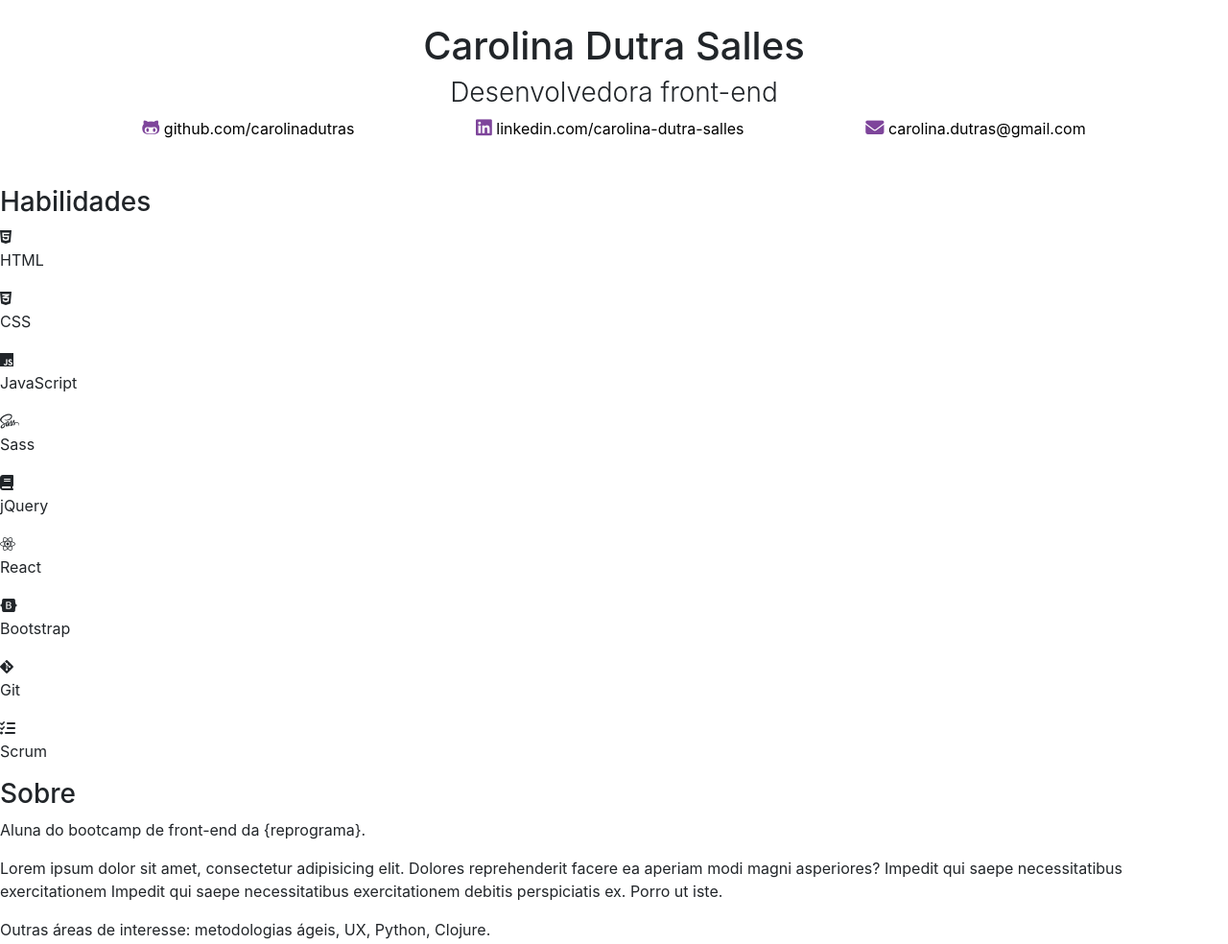
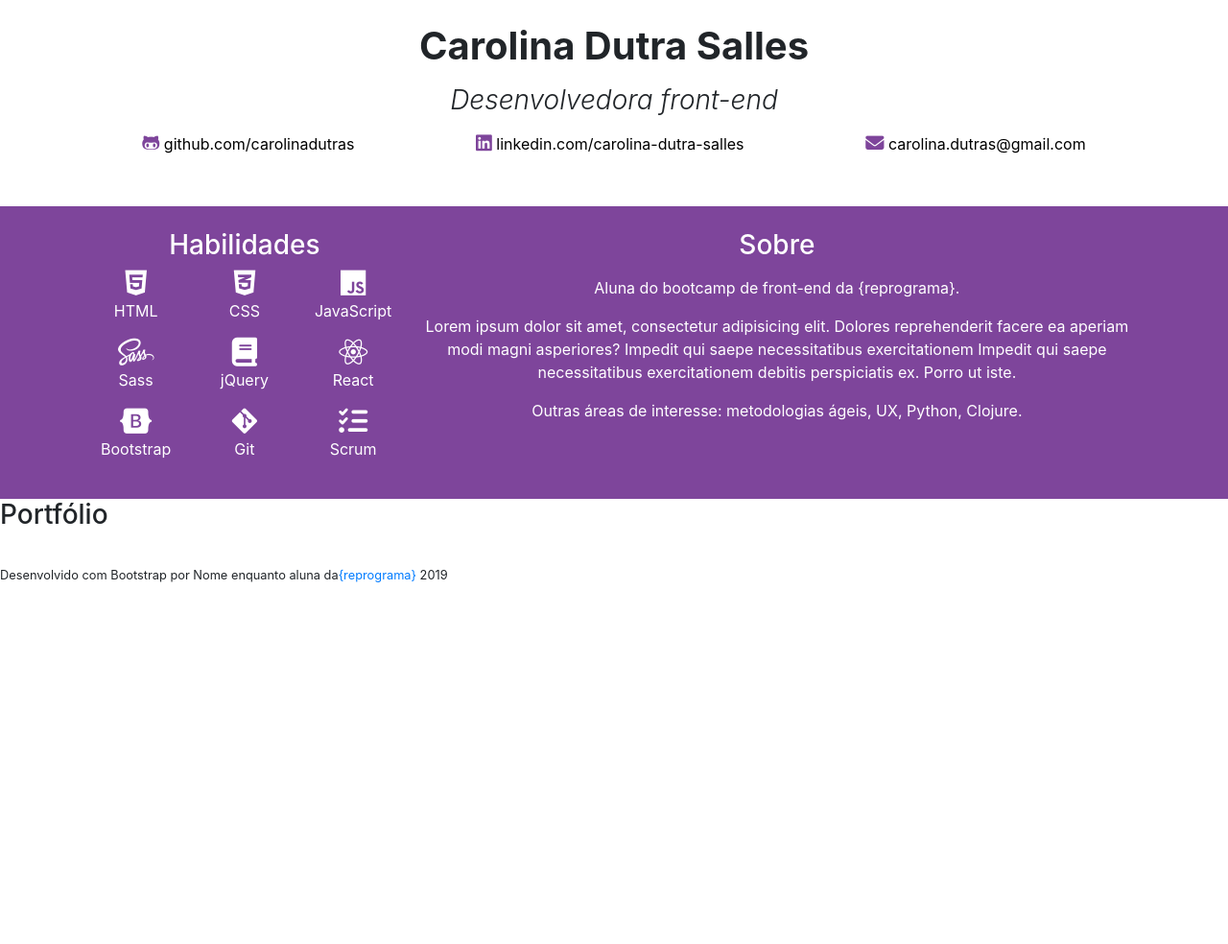
Before and after one commit to carolinadutras/carolinadutras.github.io, a plain HTML site: page index.html in a window 1280 px wide. Shown: the part 560-1544 px from the top of the page at 96% size. After the commit the page ends 1170 px from the top, so only its background shows below. Drawn offline with Linux system fonts and the light colour scheme.

Commit message:
fiz a section com habilidades e sobre usando grid do bootstrap

```diff
--- a/index.html
+++ b/index.html
@@ -1,5 +1,5 @@
 <!DOCTYPE html>
-<!-- <html lang=""> -->
+<html lang="pt-br">
 <head>
     <meta charset="UTF-8">
     <!-- adicionar a meta tag responsiva do bootstrap aqui! -->
@@ -16,22 +16,28 @@
 </head>
 <body>
     <!-- nav -->
+    <nav class="navbar navbar-expand-lg navbar-light text-white bg-roxo ">
 
+        <div class="container ">
 
-    <nav class="navbar navbar-expand-lg navbar-light bg-roxo ">
-        <div class="container ">
             <a class="navbar-brand text-white" href="#">{re<span class="font-weight-light font">programa</span>}</a>
+
             <button class="navbar-toggler" type="button" data-toggle="collapse" data-target="#navbarNav" aria-controls="navbarNav" aria-expanded="false" aria-label="Alterna navegação">
                 <span class="navbar-toggler-icon"></span>
             </button>
+
             <div class="collapse navbar-collapse justify-content-end" id="navbarNav">
+
                 <ul class="navbar-nav">
+
                     <li class="nav-item ">
-                        <a class="nav-link text-white cor-nav a-nav-link" href="#">Sobre </a>
+                        <a class="nav-link text-white cor-nav a-nav-link nav-detail" href="#">Sobre </a>
                     </li>
+
                     <li class="nav-item">
                         <a class="nav-link text-white" href="#">Habilidades</a>
                     </li>
+
                     <li class="nav-item">
                         <a class="nav-link text-white" href="#">Portfólio</a>
                     </li>
@@ -39,15 +45,11 @@
                 </ul>
             </div>
         </div>
+
     </nav>
-       <!-- nav -->
 
-        <!-- <img src="" alt=""> -->
+    <header>
 
-
-
-    <!-- header -->
-    <header>
         <!-- carousel -->
         <div id="carouselExampleControls" class="carousel slide" data-ride="carousel" data-interval='3000'>
             <div class="carousel-inner">
@@ -62,7 +64,6 @@
                 </div>
             </div>
 
-
             <a class="carousel-control-prev" href="#carouselExampleControls" role="button" data-slide="prev">
                 <span class="carousel-control-prev-icon" aria-hidden="true"></span>
                 <span class="sr-only">Anterior</span>
@@ -73,77 +74,122 @@
             </a>
         </div>
 
-
         <!-- contato -->
         <section class="py-5">
             <div class="container text-center" >
-                <h1>Carolina Dutra Salles</h1>
-                <h3 class="font-weight-light">Desenvolvedora front-end</h3>
-                <div class="d-flex justify-content-around social-medias">
+
+                <h1 class="font-weight-bold">Carolina Dutra Salles</h1>
+
+                <h3 class="font-weight-light font-italic py-2">Desenvolvedora front-end</h3>
+
+                <div class="d-flex flex-column flex-lg-row justify-content-around social-medias">
+
                     <a href="https://github.com/carolinadutras" target="_blank">
-                    <i class="fab fa-github-alt"></i>
+                        <i class="fab fa-github-alt  mb-2"></i>
                         <span>github.com/carolinadutras</span>
                     </a>
+
                     <a href="https://www.linkedin.com/in/carolina-dutra-salles-b5867a83/" target="_blank">
-                    <i class="fab fa-linkedin"></i>
+                        <i class="fab fa-linkedin  mb-2 habilits"></i>
                         <span >linkedin.com/carolina-dutra-salles</span>
                     </a>
+
                     <a href="https://github.com/carolinadutras" target="_blank">
-                    <i class="fas fa-envelope"></i>
+                        <i class="fas fa-envelope  mb-2"></i>
                         <span>carolina.dutras@gmail.com</span>
                     </a>
+
                 </div>
+
             </div>
         </section>
     </header>
+    <!-- seções - habilidades e sobre -->
+    <section class="text-center bg-roxo py-4 text-white">
 
-    <!-- seções - habilidades e sobre -->
-    <section>
-        <h3>Habilidades</h3>
-        <div>
-            <i class="fab fa-html5"></i>
-            <p>HTML</p>
-        </div>
-        <div>
-            <i class="fab fa-css3-alt"></i>
-            <p>CSS</p>
-        </div>
-        <div>
-            <i class="fab fa-js"></i>
-            <p>JavaScript</p>
-        </div>
-        <div>
-            <i class="fab fa-sass"></i>
-            <p>Sass</p>
-        </div>
-        <div>
-            <i class="fas fa-book"></i>
-            <p>jQuery</p>
-        </div>
-        <div>
-            <i class="fab fa-react"></i>
-            <p>React</p>
-        </div>
-        <div>
-            <i class="fab fa-bootstrap"></i>
-            <p>Bootstrap</p>
-        </div>
-        <div>
-            <i class="fab fa-git-alt"></i>
-            <p>Git</p>
-        </div>
-        <div>
-            <i class="fas fa-tasks"></i>
-            <p>Scrum</p>
+        <div class="container d-flex flex-column flex-lg-row justify-content-around ">
+
+            <div class="d-flex flex-wrap justify-content-around ">
+                <h3 class="text-white">Habilidades</h3>
+
+                <div class="container">
+                    <div class="row">
+
+                        <div class="col">
+                            <i class="fab fa-html5  habilits "></i>
+                            <p class="">HTML</p>
                         </div>
 
-        <section>
-            <h3>Sobre</h3>
-            <p>Aluna do <span>bootcamp de front-end</span> da {reprograma}.</p>
+                        <div class="col">
+                            <i class="fab fa-css3-alt  habilits "></i>
+                            <p class="">CSS</p>
+                        </div>
+
+                        <div class="col">
+                            <i class="fab fa-js  habilits "></i>
+                            <p class="">JavaScript</p>
+                        </div>
+
+                        <div class="w-100 "></div>
+
+                        <div class="col">
+                            <i class="fab fa-sass  habilits "></i>
+                            <p class="">Sass</p>
+                        </div>
+
+                        <div class="col">
+                            <i class="fas fa-book  habilits "></i>
+                            <p class="">jQuery</p>
+                        </div>
+
+                        <div class="col">
+                            <i class="fab fa-react  habilits "></i>
+                            <p class="">React</p>
+                        </div>
+
+                        <div class="w-100"></div>
+
+                        <div class="col">
+                            <i class="fab fa-bootstrap  habilits "></i>
+                            <p class="">Bootstrap</p>
+                        </div>
+
+                        <div class="col">
+                            <i class="fab fa-git-alt  habilits "></i>
+                            <p class="">Git</p>
+                        </div>
+
+                        <div class="col">
+                            <i class="fas fa-tasks  habilits "></i>
+                            <p class="">Scrum</p>
+                        </div>
+
+                        <div class="w-100"></div>
+
+                    </div>
+
+                </div>
+
+            </div>
+
+            <section >
+
+                <h3 class="text-color text-center ">Sobre</h3>
+
+                <div class="text-color m-3">
+
+                    <p >Aluna do <span>bootcamp de front-end</span> da {reprograma}.</p>
                     <p>Lorem ipsum dolor sit amet, consectetur adipisicing elit. Dolores reprehenderit facere ea aperiam modi magni asperiores? <span>Impedit qui saepe necessitatibus exercitationem </span> Impedit qui saepe necessitatibus exercitationem debitis perspiciatis ex. Porro ut iste.</p>
                     <p>Outras áreas de interesse: <span>metodologias ágeis, UX, Python, Clojure</span>.</p>
+
+                </div>
+
             </section>
+
+        </div>
+
     </section>
+
 
     <!-- cards - meus projetos -->
     <section>
@@ -169,9 +215,6 @@
         <!-- fontAewsome kit para os ícones do projeto -->
         <script src="https://kit.fontawesome.com/adb42fac4a.js" crossorigin="anonymous"></script>
 
-    <!-- <script src="https://code.jquery.com/jquery-3.3.1.slim.min.js" integrity="sha384-q8i/X+965DzO0rT7abK41JStQIAqVgRVzpbzo5smXKp4YfRvH+8abtTE1Pi6jizo" crossorigin="anonymous"></script>
-<script src="https://cdnjs.cloudflare.com/ajax/libs/popper.js/1.14.3/umd/popper.min.js" integrity="sha384-ZMP7rVo3mIykV+2+9J3UJ46jBk0WLaUAdn689aCwoqbBJiSnjAK/l8WvCWPIPm49" crossorigin="anonymous"></script>
-<script src="https://stackpath.bootstrapcdn.com/bootstrap/4.1.3/js/bootstrap.min.js" integrity="sha384-ChfqqxuZUCnJSK3+MXmPNIyE6ZbWh2IMqE241rYiqJxyMiZ6OW/JmZQ5stwEULTy" crossorigin="anonymous"></script> -->
 
 </body>
 </html>
--- a/styles/style.css
+++ b/styles/style.css
@@ -1,14 +1,17 @@
-a:hover{
+/* tentando fazer o hover funcionar mas sem sucesso */
+/* a:hover{
     text-decoration: none;
+} */
 
+.nav-detail:hover{
+    font-weight: 500!important;
 }
+/* .a-nav-link:hover{
+    font-weight: 500!important;
+} */
 
 .bg-roxo{
     background-color: #7e459b;
-}
-
-a-nav-link:hover{
-    font-weight: 500!important;
 }
 
 .font span{
@@ -20,10 +23,7 @@ a-nav-link:hover{
     height: 60vh;
     object-position: 0 35%;
 }
-/*
-.cor-nav :hover{
-    font-weight: 500!important;
-} */
+
 .social-medias span{
     color:black;
 
@@ -38,3 +38,12 @@ a-nav-link:hover{
     color: #7e459b;
 
 }
+
+.text-color{
+    color: #ffffff
+}
+
+.habilits {
+font-size: 30px;
+color: #ffffff;
+}
```
Lines whose indentation alone changed are shown as unchanged.
